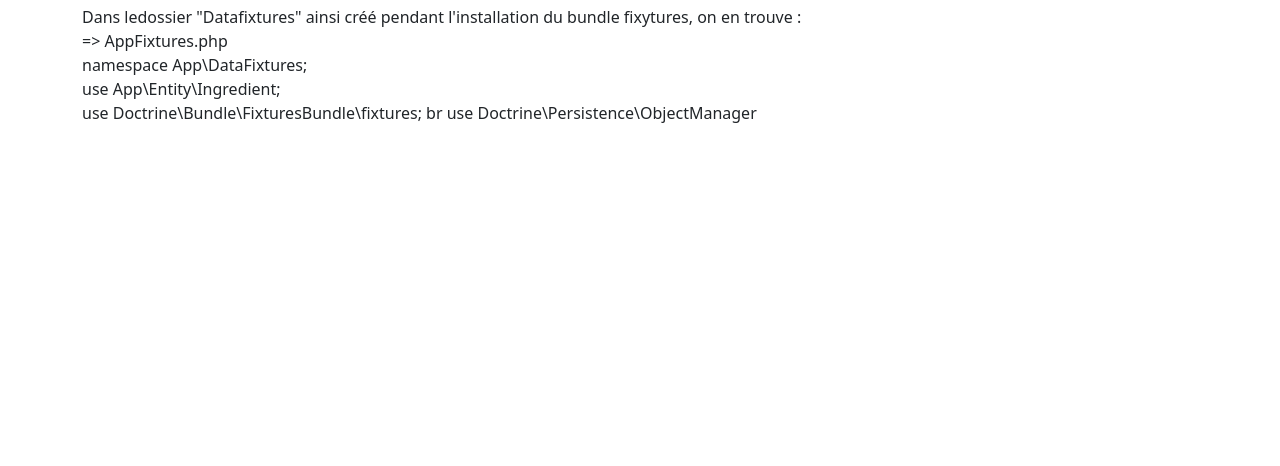
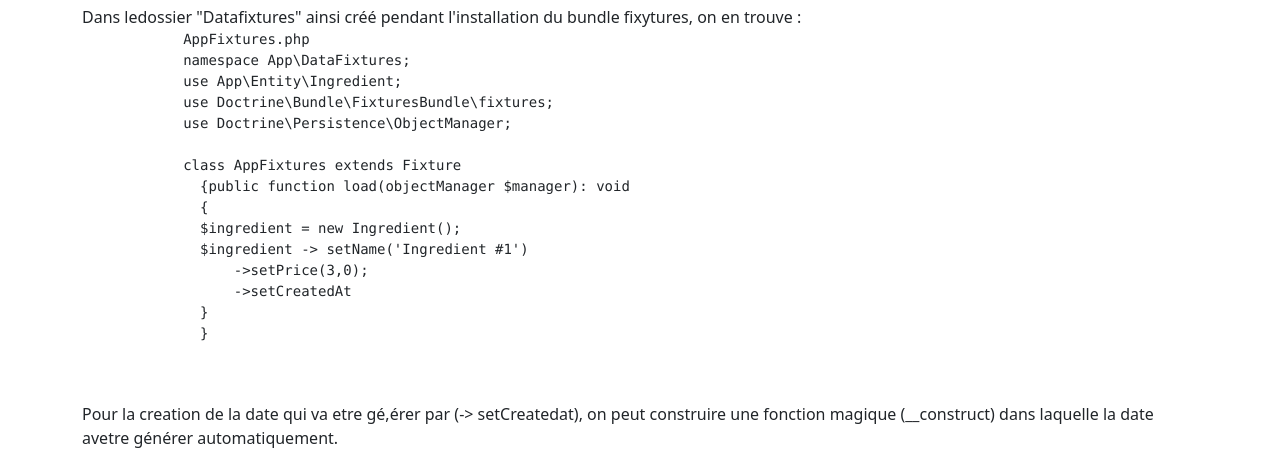
Before and after one commit to akkramm00/Les-fixtures-et-les-fakers-Symfony, a plain HTML site: page index.html in a window 1280 px wide. Shown: the part 608-1074 px from the top of the page. Before the commit the page ends 800 px from the top, so only its background shows below. Drawn offline with Linux system fonts and the light colour scheme.

Commit message:
add annexe

```diff
--- a/index.html
+++ b/index.html
@@ -48,11 +48,27 @@
 
             <h2>Remarque</h2>
              Dans ledossier "Datafixtures" ainsi créé pendant l'installation du bundle fixytures, on en trouve : <br>
-            => AppFixtures.php <br>
-            namespace App\DataFixtures; <br>
-            use App\Entity\Ingredient; <br>
-            use Doctrine\Bundle\FixturesBundle\fixtures; br
-            use Doctrine\Persistence\ObjectManager
+            <pre>
+            AppFixtures.php
+            namespace App\DataFixtures;
+            use App\Entity\Ingredient;
+            use Doctrine\Bundle\FixturesBundle\fixtures;
+            use Doctrine\Persistence\ObjectManager;
+
+            class AppFixtures extends Fixture
+              {public function load(objectManager $manager): void
+              {
+              $ingredient = new Ingredient();
+              $ingredient -> setName('Ingredient #1')
+                  ->setPrice(3,0);
+                  ->setCreatedAt
+              }
+              }
+
+            </pre>
+            Pour la creation de la date qui va etre gé,érer par (-> setCreatedat), on peut construire une fonction magique (__construct) dans laquelle la date avetre générer automatiquement. <br>
+
+
 
           </span>
 
```
